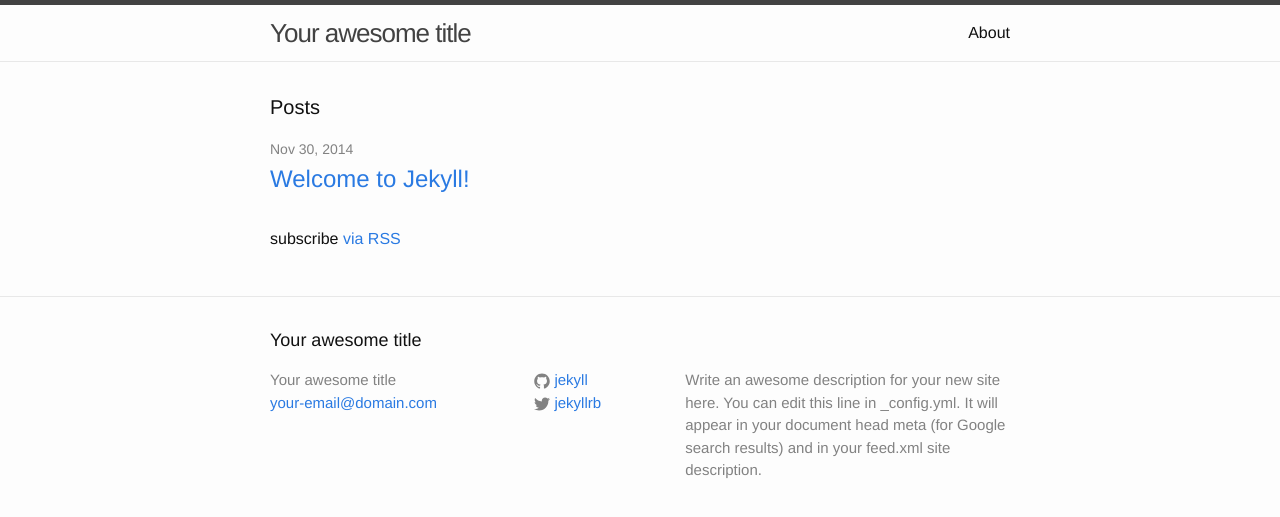
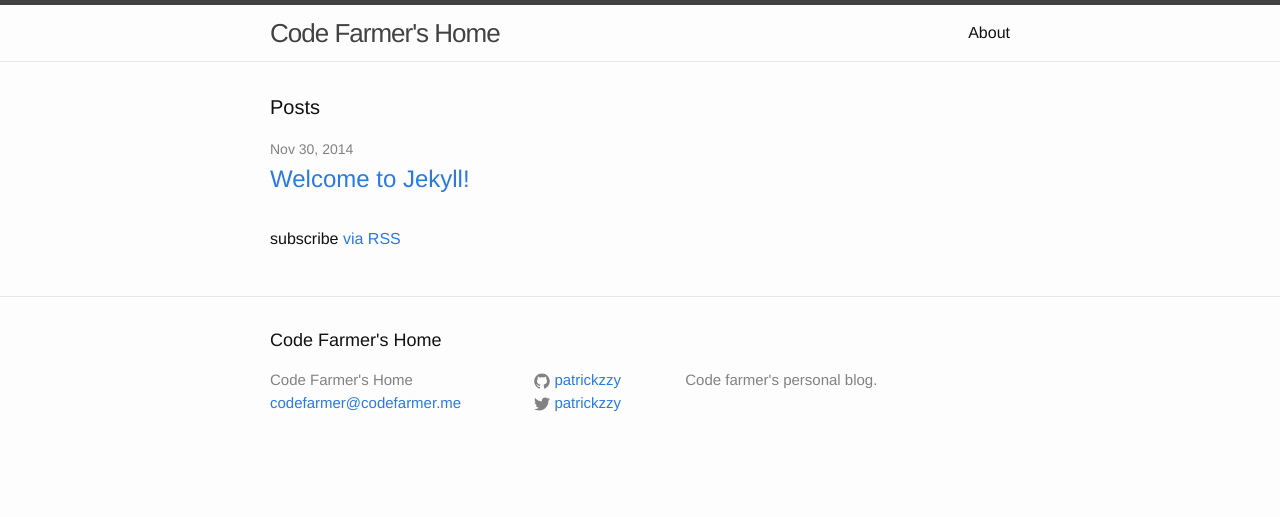
Before and after one commit to fdzzy/patrickzzy.github.io, a Jekyll site: the page built from index.html, in a window 1280 px wide. Shown: the top 517 px of the page. Built offline with Jekyll 4.4.1, drawn with Linux system fonts in a browser that asks for light colours.

Commit message:
add title, description

```diff
--- a/_config.yml
+++ b/_config.yml
@@ -1,14 +1,12 @@
 # Site settings
-title: Your awesome title
-email: your-email@domain.com
+title: Code Farmer's Home
+email: codefarmer@codefarmer.me
 description: > # this means to ignore newlines until "baseurl:"
-  Write an awesome description for your new site here. You can edit this
-  line in _config.yml. It will appear in your document head meta (for
-  Google search results) and in your feed.xml site description.
+  Code farmer's personal blog.
 baseurl: "" # the subpath of your site, e.g. /blog/
-url: "http://yourdomain.com" # the base hostname & protocol for your site
-twitter_username: jekyllrb
-github_username:  jekyll
+url: "http://codefarmer.me" # the base hostname & protocol for your site
+twitter_username: patrickzzy
+github_username:  patrickzzy
 
 # Build settings
 markdown: kramdown
```
